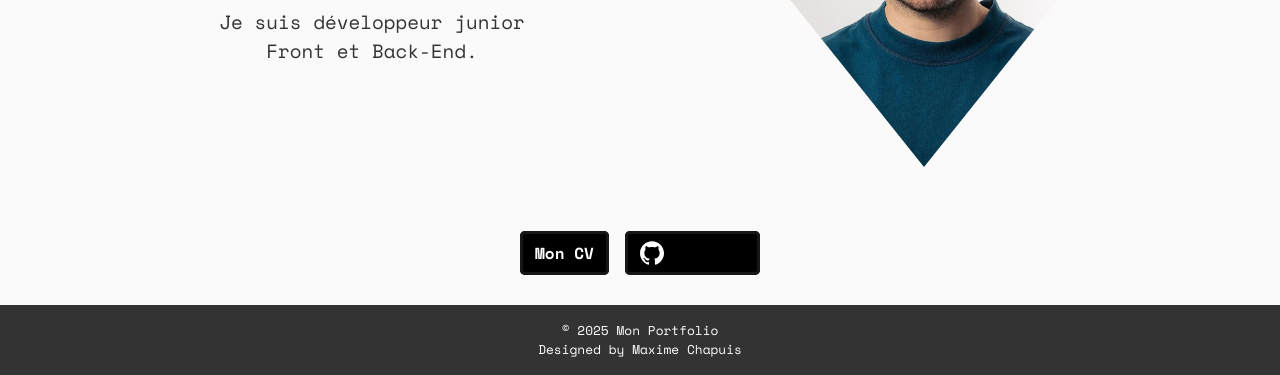
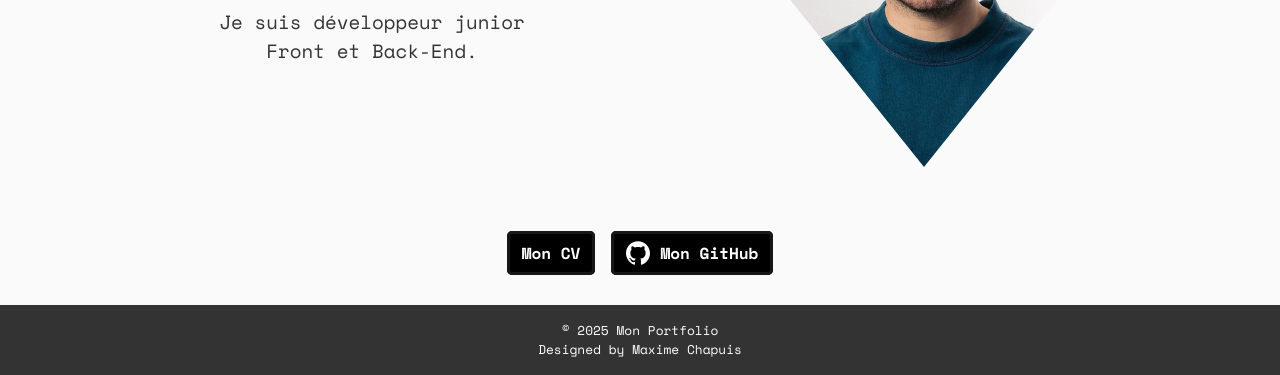
Before and after one commit to Maxime-Cps/myportfolio, a website: page src/index.html in a window 1280 px wide. Shown: the part 425-800 px from the top of the page. Drawn offline with nearby package versions, Linux system fonts and the light colour scheme.

Commit message:
Fixed GitHub button

```diff
--- a/src/index.html
+++ b/src/index.html
@@ -383,7 +383,7 @@
                     <svg width="24" height="24" viewBox="0 0 24 24" fill="none" xmlns="http://www.w3.org/2000/svg">
                         <path d="M12 0.296997C5.37 0.296997 0 5.67 0 12.297C0 17.6 3.438 22.097 8.205 23.682C8.805 23.795 9.025 23.424 9.025 23.105C9.025 22.82 9.015 22.065 9.01 21.065C5.672 21.789 4.968 19.455 4.968 19.455C4.422 18.07 3.633 17.7 3.633 17.7C2.546 16.956 3.717 16.971 3.717 16.971C4.922 17.055 5.555 18.207 5.555 18.207C6.625 20.042 8.364 19.512 9.05 19.205C9.158 18.429 9.467 17.9 9.81 17.6C7.145 17.3 4.344 16.268 4.344 11.67C4.344 10.36 4.809 9.29 5.579 8.45C5.444 8.147 5.039 6.927 5.684 5.274C5.684 5.274 6.689 4.952 8.984 6.504C9.944 6.237 10.964 6.105 11.984 6.099C13.004 6.105 14.024 6.237 14.984 6.504C17.264 4.952 18.269 5.274 18.269 5.274C18.914 6.927 18.509 8.147 18.389 8.45C19.154 9.29 19.619 10.36 19.619 11.67C19.619 16.28 16.814 17.295 14.144 17.59C14.564 17.95 14.954 18.686 14.954 19.81C14.954 21.416 14.939 22.706 14.939 23.096C14.939 23.411 15.149 23.786 15.764 23.666C20.565 22.092 24 17.592 24 12.297C24 5.67 18.627 0.296997 12 0.296997Z" fill="white"></path>
                     </svg>
-                    <p class="text">Mon GitHub</p>
+                    <p class="text_sec_raw">Mon GitHub</p>
                 </button>
             </div>
         </div>
```
